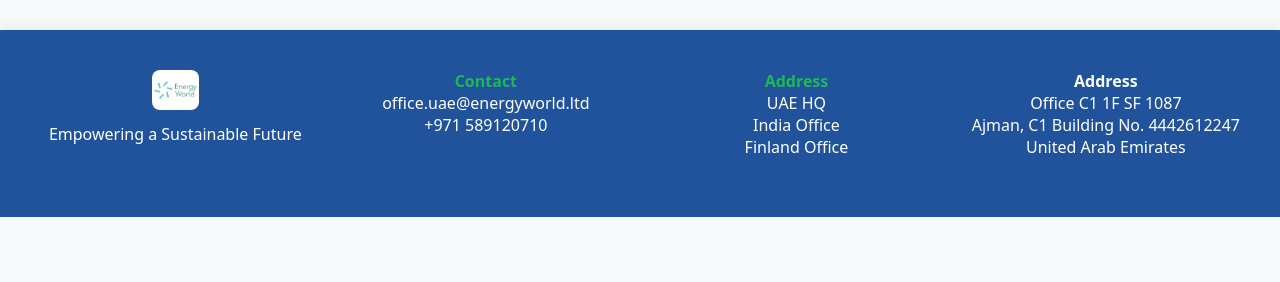
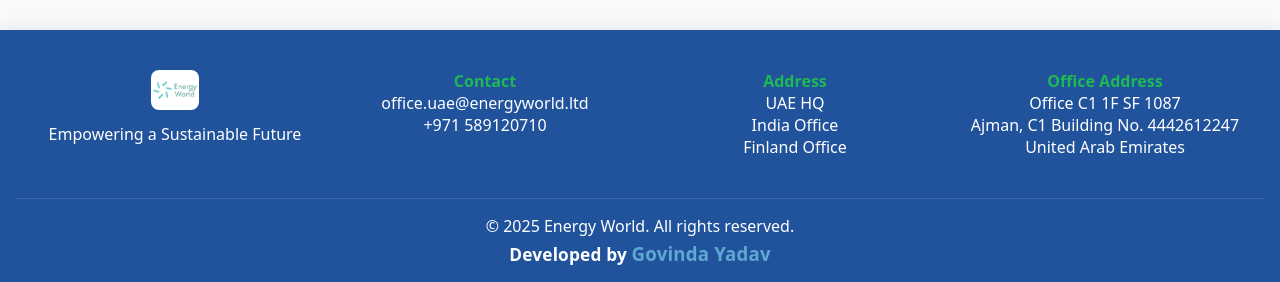
Before and after one commit to aeroedgetechnologies/evolution, a Next.js app: page / in a window 1280 px wide. Shown: the part 1574-1856 px from the top of the page. Before the commit the page ends 1791 px from the top, so only its background shows below. Built offline with nearby package versions, Linux system fonts and the light colour scheme.

Commit message:
your message

```diff
--- a/app/layout.tsx
+++ b/app/layout.tsx
@@ -74,26 +74,14 @@
               <div>India Office</div>
               <div>Finland Office</div>
             </div>
-            <div className="energyworld">
-              <div><b>Address</b></div>
+            <div className="energyworld-footer__col">
+              <div><b>Office Address</b></div>
               <div>Office C1 1F SF 1087</div>
               <div>Ajman, C1 Building No. 4442612247</div>
               <div>United Arab Emirates</div>
             </div>
-            {/* <div className="energyworld-footer__col">
-              <div><b>Quick Links</b></div>
-              <div style={{ marginBottom: '0.5em' }}>0  u
- 2              <Link href="/about" style={{ textDecoration: 'none', color: '#fff', fontWeight: 500 }}>About</Link>
-              </div>
-              <div style={{ marginBottom: '0.5em' }}>
-                <Link href="/services" style={{ textDecoration: 'none', color: '#fff', fontWeight: 500 }}>Services</Link>
-              </div>
-              <div>
-                <Link href="/contact" style={{ textDecoration: 'none', color: '#fff', fontWeight: 500 }}>Contact</Link>
-              </div>
-            </div> */}
           </div>
-          {/* <div className="energyworld-footer__bottom">
+          <div className="energyworld-footer__bottom">
             <div>© 2025 Energy World. All rights reserved.</div>
             <div style={{
               fontSize: '1.08em',
@@ -121,7 +109,7 @@
                 Govinda Yadav
               </a>
             </div>
-          </div> */}
+          </div>
         </footer>
 
         {/* WhatsApp Floating Button */}
@@ -131,7 +119,7 @@
             position: 'fixed',
             bottom: '30px',
             right: '30px',
-            zIndex: 1000,
+            zIndex: 9999,
             animation: 'pulse 2s infinite',
           }}
         >
```
